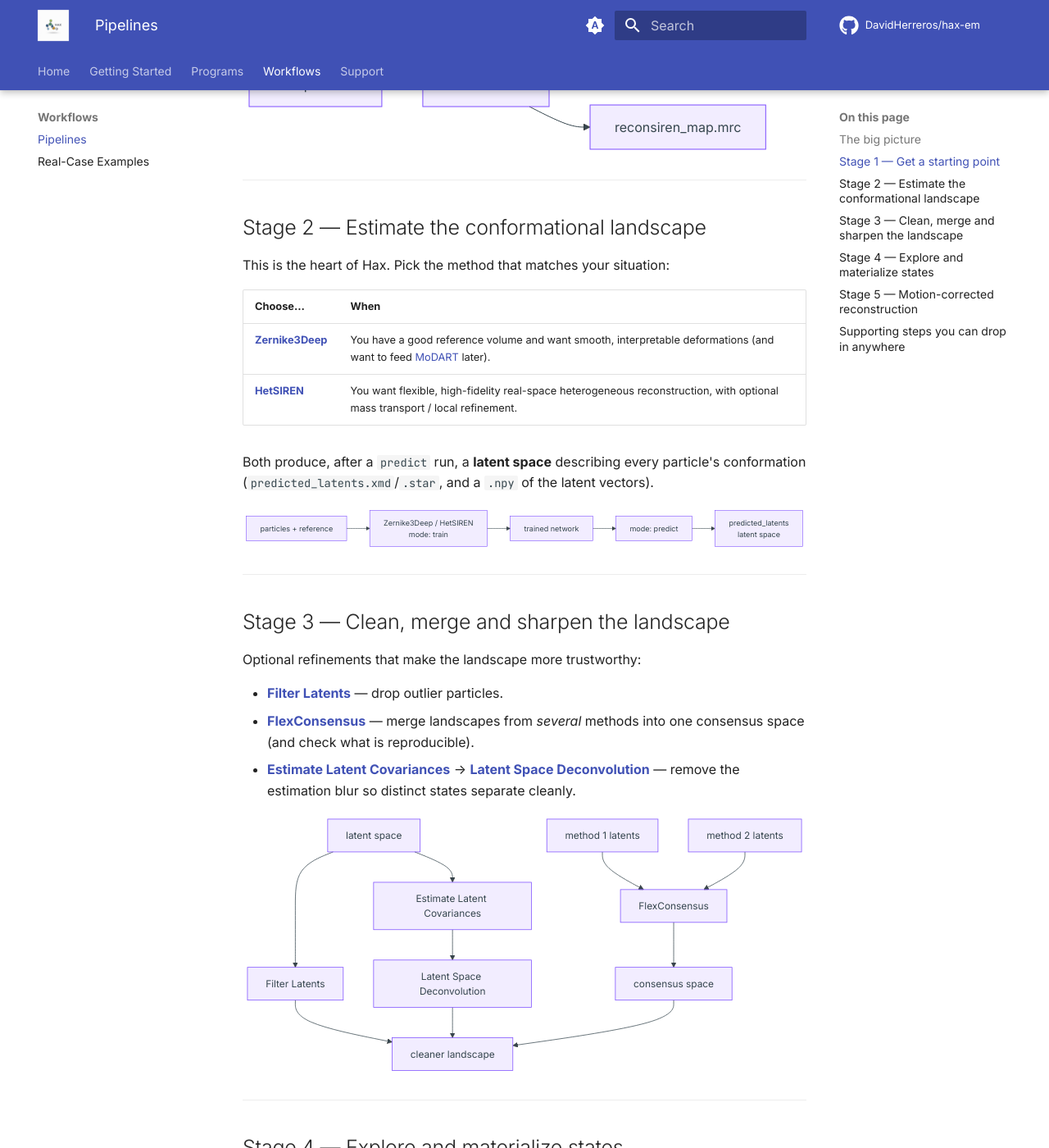
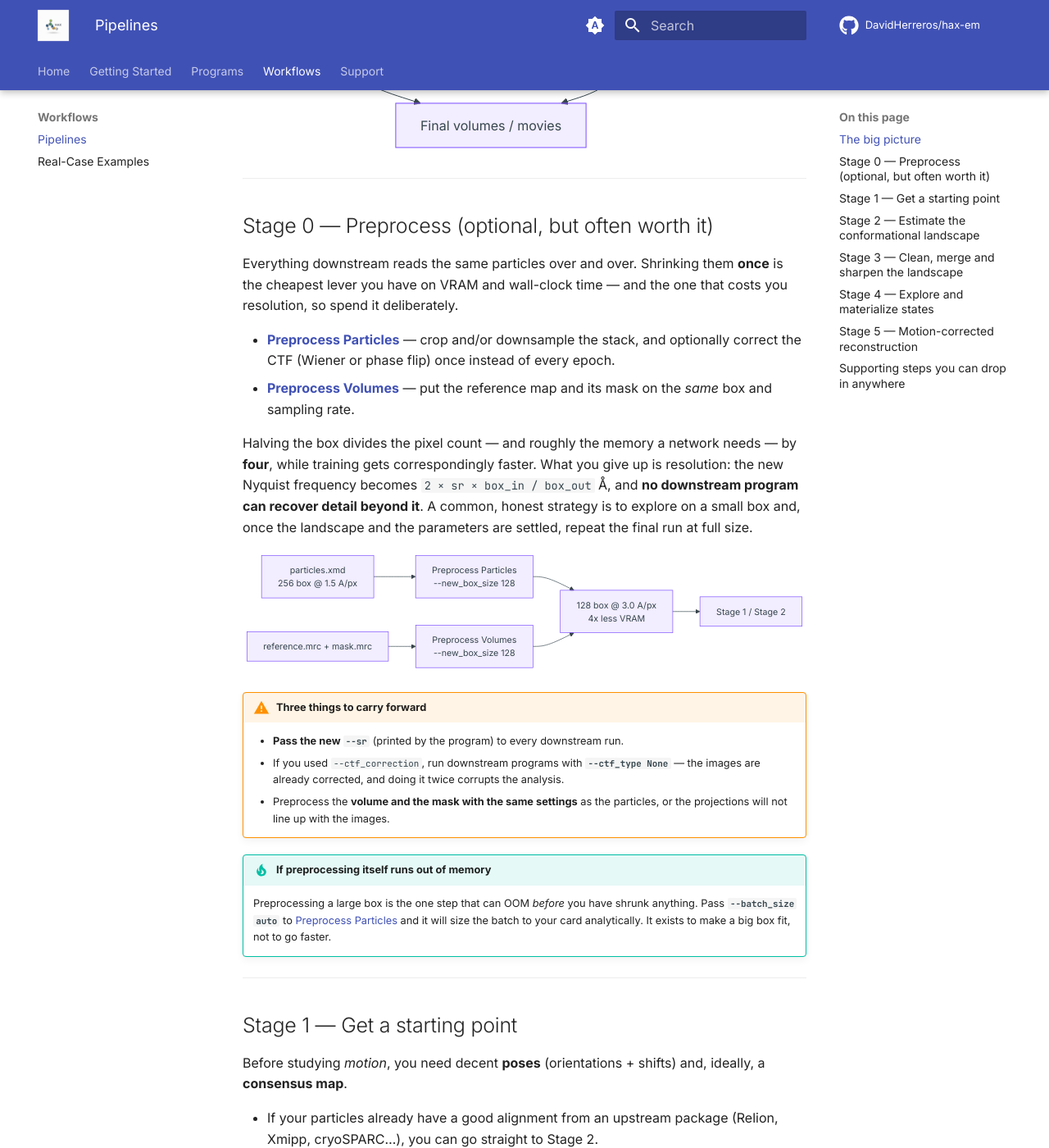
Before and after one commit to DavidHerreros/hax-em-docs, an MkDocs documentation site: the page built from docs/workflows/pipelines.md, in a window 1280 px wide and 1400 px high, scrolled down 2369 px. Shown: the whole window at 82% size. Built offline with MkDocs 1.6.1 and Material for MkDocs 9.7.7, drawn with Linux system fonts in a browser that asks for light colours; comment, search, counter and statistics services are not loaded.

Commit message:
Add preprocessing to docs

````diff
--- a/docs/workflows/pipelines.md
+++ b/docs/workflows/pipelines.md
@@ -14,7 +14,10 @@ maps. This page shows how the pieces fit together so you can plan a project end
 
 ```mermaid
 flowchart TD
-    A[Particle images + metadata<br/>.xmd / .star / .cs] --> B{Have reliable<br/>poses & a map?}
+    A[Particle images + metadata<br/>.xmd / .star / .cs] --> P{Box too big for<br/>your GPU or budget?}
+    P -- Yes --> Q[Preprocess Particles + Volumes<br/>smaller box, optional CTF correction]
+    P -- No --> B{Have reliable<br/>poses & a map?}
+    Q --> B
     B -- No --> C[ReconSIREN<br/>ab initio pose / shift + initial volume]
     B -- Yes --> D[Heterogeneity analysis]
     C --> D
@@ -34,6 +37,47 @@ flowchart TD
     J --> L[Final volumes / movies]
     K --> L
 ```
+
+---
+
+## Stage 0 — Preprocess (optional, but often worth it)
+
+Everything downstream reads the same particles over and over. Shrinking them **once** is the
+cheapest lever you have on VRAM and wall-clock time — and the one that costs you resolution, so
+spend it deliberately.
+
+- **[Preprocess Particles](../programs/preprocess_particles.md)** — crop and/or downsample the
+  stack, and optionally correct the CTF (Wiener or phase flip) once instead of every epoch.
+- **[Preprocess Volumes](../programs/preprocess_volumes.md)** — put the reference map and its mask
+  on the *same* box and sampling rate.
+
+Halving the box divides the pixel count — and roughly the memory a network needs — by **four**,
+while training gets correspondingly faster. What you give up is resolution: the new Nyquist
+frequency becomes `2 × sr × box_in / box_out` Å, and **no downstream program can recover detail
+beyond it**. A common, honest strategy is to explore on a small box and, once the landscape and
+the parameters are settled, repeat the final run at full size.
+
+```mermaid
+flowchart LR
+    A[particles.xmd<br/>256 box @ 1.5 A/px] --> B[Preprocess Particles<br/>--new_box_size 128]
+    C[reference.mrc + mask.mrc] --> D[Preprocess Volumes<br/>--new_box_size 128]
+    B --> E[128 box @ 3.0 A/px<br/>4x less VRAM]
+    D --> E
+    E --> F[Stage 1 / Stage 2]
+```
+
+!!! warning "Three things to carry forward"
+    - **Pass the new `--sr`** (printed by the program) to every downstream run.
+    - If you used `--ctf_correction`, run downstream programs with **`--ctf_type None`** — the
+      images are already corrected, and doing it twice corrupts the analysis.
+    - Preprocess the **volume and the mask with the same settings** as the particles, or the
+      projections will not line up with the images.
+
+!!! tip "If preprocessing itself runs out of memory"
+    Preprocessing a large box is the one step that can OOM *before* you have shrunk anything. Pass
+    **`--batch_size auto`** to
+    [Preprocess Particles](../programs/preprocess_particles.md#-batch_size-auto) and it will size
+    the batch to your card analytically. It exists to make a big box fit, not to go faster.
 
 ---
 
--- a/mkdocs.yml
+++ b/mkdocs.yml
@@ -125,6 +125,9 @@ nav:
       - Core Concepts: getting-started/concepts.md
   - Programs:
       - Overview: programs/index.md
+      - Preprocessing:
+          - Preprocess Particles: programs/preprocess_particles.md
+          - Preprocess Volumes: programs/preprocess_volumes.md
       - Heterogeneity Analysis:
           - HetSIREN: programs/hetsiren.md
           - Zernike3Deep: programs/zernike3deep.md
````
Also changed, not shown: docs/getting-started/testing.md (+9 -1 lines), docs/programs/index.md (+29 -2 lines), docs/programs/preprocess_particles.md (added, +174 -0 lines), docs/programs/preprocess_volumes.md (added, +118 -0 lines), docs/workflows/examples.md (+28 -0 lines).
